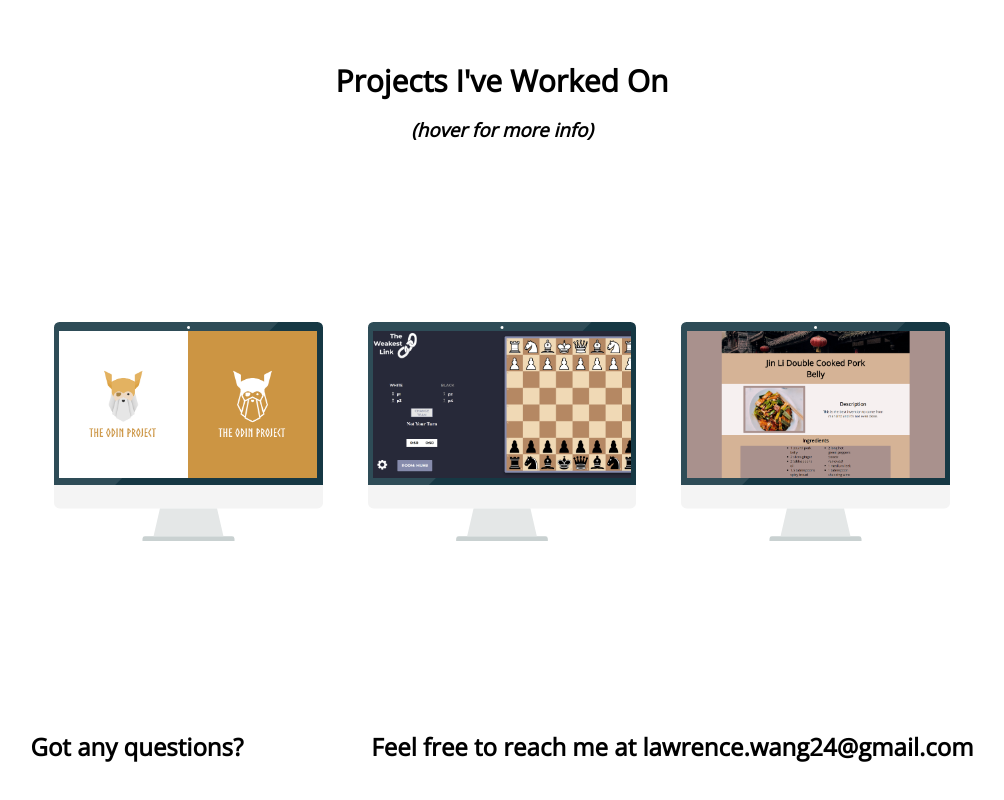
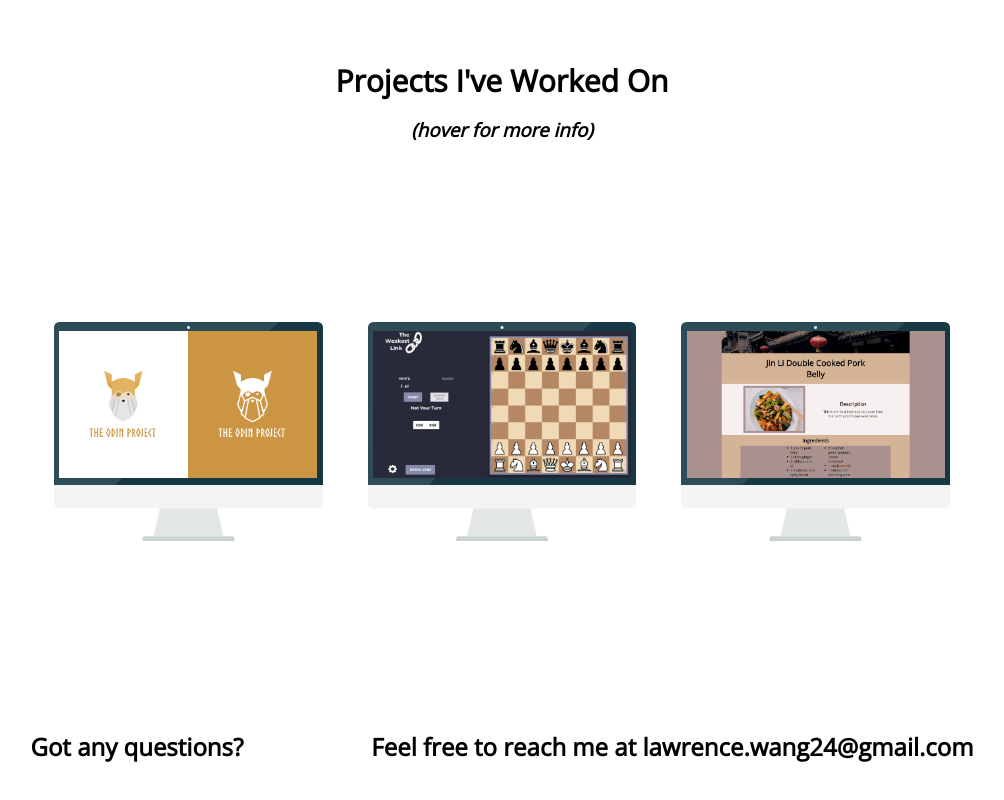
Before and after one commit to lawang24/lawang24, a plain HTML site: page index.html in a window 1280 px wide. Shown: the part 2238-3038 px from the top of the page, without its empty margins (138-1142 px from the left). Drawn offline with nearby package versions, Linux system fonts and the light colour scheme.

Commit message:
Changed Chessgame font

```diff
--- a/index.html
+++ b/index.html
@@ -241,7 +241,7 @@
             <div class="flip-card-front">
                <div class="illustration">
                   <img class="laptop" src="./images/mac-screen-svgrepo-com.svg">
-                  <img class="chessgame" src="./images/chessgame.png">
+                  <img class="chessgame" src="./images/chessgame_updated.png">
                </div>
             </div>
             <div class="flip-card-back">
```
Also changed, not shown: images/chessgame_updated.png (added).
